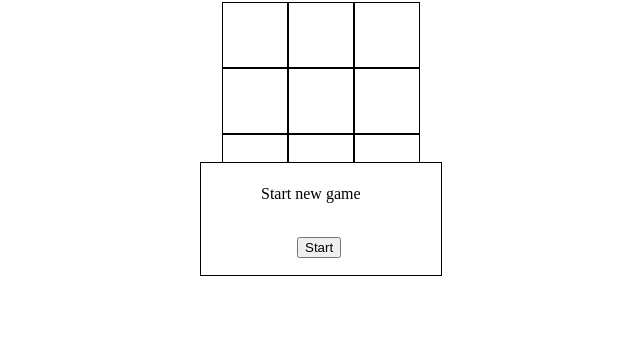
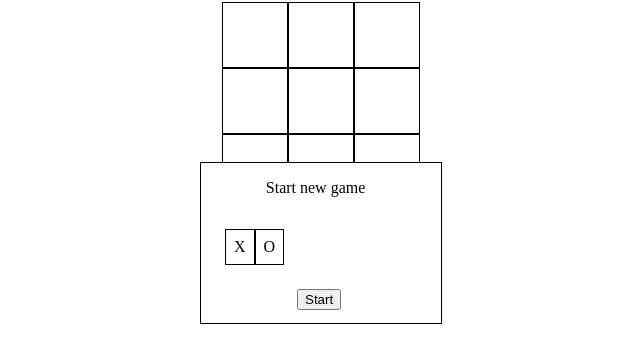
Before and after one commit to proffery/odin-tic-tac-toe, a plain HTML site: page index.html in a window 1280 px wide. Shown: the part 78-440 px from the top of the page, without its empty margins (319-959 px from the left). Drawn offline with Linux system fonts and the light colour scheme.

Commit message:
focus element

```diff
--- a/script.js
+++ b/script.js
@@ -1,3 +1,5 @@
+const MARK_ONE = 'X';
+const MARK_TWO = 'O';
 const gameBoard = (() => {
     const _gameFild = new Array(3);
     for (let i = 0; i < _gameFild.length; i++) {
@@ -55,10 +57,10 @@ const game = (() => {
                 column.setAttribute('column', j);
                 column.id = (`square${i}-${j}`);
                 if (boardArr[i][j] === true) {
-                    column.textContent = 'X';
+                    column.textContent = MARK_ONE;
                 }
                 else if (boardArr[i][j] === false) {
-                    column.textContent = 'O';
+                    column.textContent = MARK_TWO;
                 }
                 else {
                     column.textContent = '';
@@ -77,7 +79,7 @@ const game = (() => {
             console.log('Fild not empty');
         }
         else {
-            gameBoard.setBoard(e.target.getAttribute('row'), e.target.getAttribute('column'), player1.playerSign);
+            gameBoard.setBoard(e.target.getAttribute('row'), e.target.getAttribute('column'), createPlayer()[0].playerSign);
             renderBoard(gameBoard.getBoard());
         }
     }
@@ -91,6 +93,18 @@ const game = (() => {
         msgContainer.classList.add('msg-container');
         msgContainer.textContent = 'Start new game';
         startWindow.appendChild(msgContainer);
+        let playerMarkContainer = document.createElement('div');
+        playerMarkContainer.classList.add('player-mark-container');
+        startWindow.appendChild(playerMarkContainer);
+        let markOne = document.createElement('div');
+        markOne.classList.add('mark-one');
+        markOne.textContent = MARK_ONE;
+        markOne.addEventListener('click', focus(markOne));
+        playerMarkContainer.appendChild(markOne);
+        let markTwo = document.createElement('div');
+        markTwo.classList.add('mark-two');
+        markTwo.textContent = MARK_TWO;
+        playerMarkContainer.appendChild(markTwo);
         let startButton = document.createElement('button');
         startButton.classList.add('start-button');
         startButton.textContent = 'Start';
@@ -98,6 +112,17 @@ const game = (() => {
         let allSquares = document.querySelectorAll('.square');
         allSquares.forEach(square => square.removeEventListener('click', fill));
         startButton.addEventListener('click', startOfGame);
+    }
+
+    function changeFocus(elementOne, elementTwo) {
+        element.focus();
+    }
+
+    function createPlayer(e) {
+        const playerArr = []
+        playerArr[0] = Player('Player1', true);
+        playerArr[1] = Player('Player2', !playerArr[0].playerSign);
+        return playerArr;
     }
 
     function startOfGame() {
@@ -134,8 +159,7 @@ const game = (() => {
     return {startWindow};
 
 })();
-const player1 = Player('Player1', true);
-const player2 = Player('Player2', !player1.playerSign);
+
 game.startWindow();
 //game.renderBoard(gameBoard.getBoard());
 // console.log(gameBoard.getBoard());
--- a/style.css
+++ b/style.css
@@ -29,7 +29,7 @@ body {
     left: 50%;
     top: 30%;
     transform: translateX(-50%);
-    height: 7rem;
+    height: 10rem;
     width: 15rem;
     border: 1px solid;
     background-color: white;
@@ -37,12 +37,32 @@ body {
 
 .start-button, .new-game-button {
     position: relative;
-    top: 50%;
+    top: 45%;
     left: 40%;
 }
 
 .msg-container {
     position: relative;
-    top: 20%;
-    left: 25%;
+    top: 10%;
+    left: 27%;
 }
+
+.player-mark-container {
+    display: flex;
+    position: relative;
+    top: 30%;
+    left: 10%;
+}
+
+.mark-one, .mark-two {
+    border: 1px solid;
+    padding: .5rem;
+}
+
+.mark-one:focus {
+    border: 3px solid;
+}
+
+.mark-two:focus {
+    border: 3px solid;
+}
```
